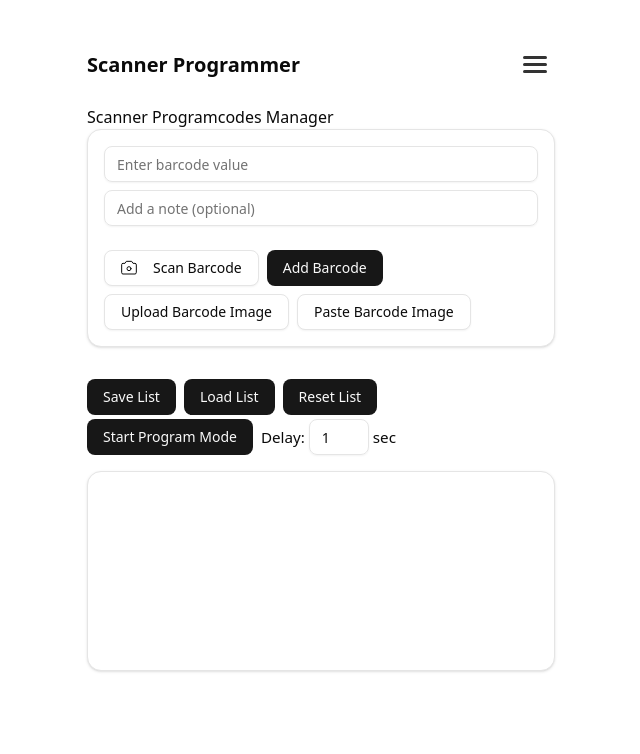
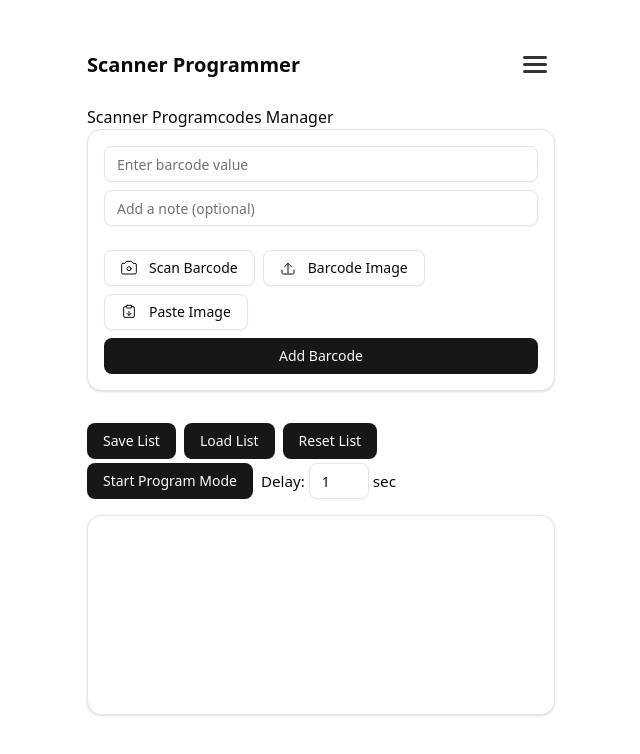
Before and after one commit to aheissenberger/scanner-programmer, a React (Vite) app: page / in a window 1280 px wide. Shown: the top 754 px of the page, without its empty margins (319-959 px from the left). Built offline with nearby package versions, Linux system fonts and the light colour scheme.

Commit message:
fix: Button order

```diff
--- a/src/components/ProgrammerMode.tsx
+++ b/src/components/ProgrammerMode.tsx
@@ -373,7 +373,7 @@ function ProgrammerMode() {
             onClick={handleStartCameraScan}
             aria-label="Scan barcode from camera"
             >
-            <span style={{ display: 'inline-flex', alignItems: 'center', marginRight: 8 }}>
+            <span style={{ display: 'inline-flex', alignItems: 'center', marginRight: 4 }}>
               <svg
               xmlns="http://www.w3.org/2000/svg"
               width="16"
@@ -399,21 +399,38 @@ function ProgrammerMode() {
               {cameraError && <div style={{ color: 'red', marginTop: 4 }}>{cameraError}</div>}
             </div>
           )}
-          <Button onClick={handleAdd}>Add Barcode</Button>
 
-          <Button
+            <Button
             variant="outline"
             onClick={() => {
               // ensure file picker (no camera) by removing capture attribute if present
               if (imageInputRef.current) {
-                imageInputRef.current.removeAttribute('capture');
-                imageInputRef.current.click();
+              imageInputRef.current.removeAttribute('capture');
+              imageInputRef.current.click();
               }
             }}
             aria-label="Upload barcode image"
-          >
-            Upload Barcode Image
-          </Button>
+            >
+            <span style={{ display: 'inline-flex', alignItems: 'center', marginRight: 4 }}>
+              <svg
+              xmlns="http://www.w3.org/2000/svg"
+              width="16"
+              height="16"
+              viewBox="0 0 24 24"
+              fill="none"
+              stroke="currentColor"
+              strokeWidth="1.5"
+              strokeLinecap="round"
+              strokeLinejoin="round"
+              aria-hidden="true"
+              >
+              <path d="M21 15v4a2 2 0 0 1-2 2H5a2 2 0 0 1-2-2v-4" />
+              <polyline points="7 10 12 5 17 10" />
+              <line x1="12" y1="5" x2="12" y2="19" />
+              </svg>
+            </span>
+            Barcode Image
+            </Button>
 
           <div style={{ display: 'flex', flexDirection: 'column', alignItems: 'flex-start' }}>
             <Button
@@ -421,7 +438,26 @@ function ProgrammerMode() {
               onClick={handlePasteFromClipboard}
               aria-label="Paste barcode image from clipboard"
             >
-              Paste Barcode Image
+              <span style={{ display: 'inline-flex', alignItems: 'center', marginRight: 4 }}>
+              <svg
+                xmlns="http://www.w3.org/2000/svg"
+                width="16"
+                height="16"
+                viewBox="0 0 24 24"
+                fill="none"
+                stroke="currentColor"
+                strokeWidth="1.5"
+                strokeLinecap="round"
+                strokeLinejoin="round"
+                aria-hidden="true"
+              >
+                <path d="M16 4h2a2 2 0 0 1 2 2v12a2 2 0 0 1-2 2H6a2 2 0 0 1-2-2V6a2 2 0 0 1 2-2h2" />
+                <rect x="8" y="2" width="8" height="4" rx="1" ry="1" />
+                <path d="M12 11v6" />
+                <path d="M9 14l3 3 3-3" />
+              </svg>
+              </span>
+              Paste Image
             </Button>
             {clipboardImageUrl && (
               <div style={{ marginTop: 8, maxWidth: 180 }}>
@@ -431,6 +467,8 @@ function ProgrammerMode() {
             )}
           </div>
         </div>
+
+        <Button onClick={handleAdd}>Add Barcode</Button>
 
         <input
           type="file"
```
